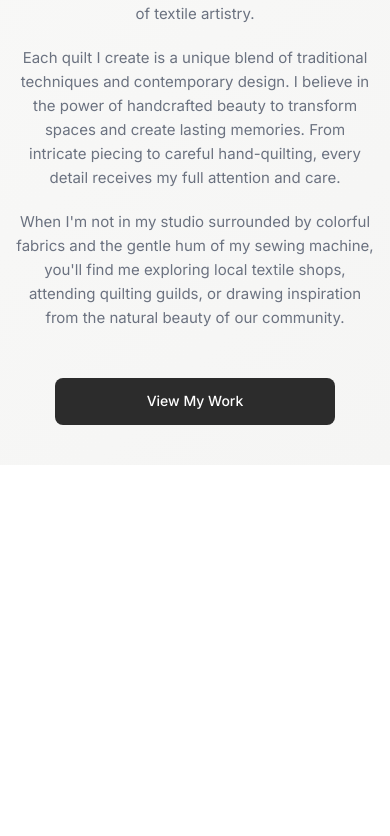
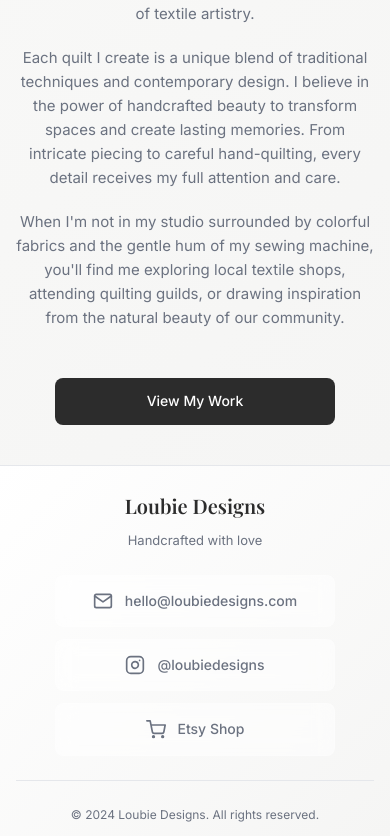
Before and after one commit to rhettbarton/loubie_designs, a React (Vite) app: page /about in a window 390 px wide. Shown: the part 730-1566 px from the top of the page. Before the commit the page ends 1195 px from the top, so only its background shows below. Built offline with nearby package versions, Linux system fonts and the light colour scheme.

Commit message:
add contact info footer

```diff
--- a/src/App.jsx
+++ b/src/App.jsx
@@ -1,6 +1,7 @@
 import React from 'react'
 import { BrowserRouter as Router, Routes, Route } from 'react-router-dom'
 import Navigation from './components/Navigation/Navigation'
+import Footer from './components/Footer/Footer'
 import Home from './pages/Home'
 import Portfolio from './pages/Portfolio'
 import About from './pages/About'
@@ -18,6 +19,7 @@ function App() {
             <Route path="/about" element={<About />} />
           </Routes>
         </main>
+        <Footer />
       </div>
     </Router>
   )
--- /dev/null
+++ b/src/components/Footer/Footer.css
@@ -0,0 +1,202 @@
+.footer {
+  background: linear-gradient(135deg, #ffffff 0%, var(--background-secondary) 100%);
+  border-top: 1px solid var(--border-light);
+  margin-top: auto;
+  width: 100%;
+}
+
+.footer-container {
+  max-width: 1200px;
+  margin: 0 auto;
+  padding: 40px 24px 20px;
+}
+
+.footer-content {
+  display: grid;
+  grid-template-columns: 1fr 2fr;
+  gap: 40px;
+  align-items: center;
+  margin-bottom: 32px;
+}
+
+.footer-brand {
+  text-align: left;
+}
+
+.footer-logo {
+  font-family: var(--font-heading);
+  font-size: 24px;
+  font-weight: 600;
+  color: var(--primary-color);
+  display: block;
+  margin-bottom: 8px;
+}
+
+.footer-tagline {
+  font-size: 14px;
+  color: var(--text-secondary);
+  margin: 0;
+  font-style: italic;
+}
+
+.footer-contact {
+  display: flex;
+  justify-content: flex-end;
+}
+
+.contact-links {
+  display: flex;
+  gap: 32px;
+  align-items: center;
+}
+
+.contact-link {
+  display: flex;
+  align-items: center;
+  gap: 12px;
+  text-decoration: none;
+  color: var(--text-secondary);
+  transition: all 0.3s ease;
+  padding: 12px 16px;
+  border-radius: 8px;
+  background: rgba(255, 255, 255, 0.5);
+  backdrop-filter: blur(10px);
+  border: 1px solid rgba(255, 255, 255, 0.2);
+}
+
+.contact-link:hover {
+  color: var(--primary-color);
+  background: rgba(255, 255, 255, 0.8);
+  transform: translateY(-2px);
+  box-shadow: var(--shadow-subtle);
+}
+
+.contact-icon {
+  display: flex;
+  align-items: center;
+  justify-content: center;
+  flex-shrink: 0;
+}
+
+.contact-icon svg {
+  width: 20px;
+  height: 20px;
+  transition: transform 0.3s ease;
+}
+
+.contact-link:hover .contact-icon svg {
+  transform: scale(1.1);
+}
+
+.contact-text {
+  font-size: 14px;
+  font-weight: 500;
+  white-space: nowrap;
+}
+
+.footer-bottom {
+  text-align: center;
+  padding-top: 24px;
+  border-top: 1px solid var(--border-light);
+}
+
+.copyright {
+  font-size: 12px;
+  color: var(--text-secondary);
+  margin: 0;
+}
+
+/* Responsive Design */
+@media (max-width: 968px) {
+  .footer-content {
+    grid-template-columns: 1fr;
+    gap: 32px;
+    text-align: center;
+  }
+
+  .footer-brand {
+    text-align: center;
+  }
+
+  .footer-contact {
+    justify-content: center;
+  }
+
+  .contact-links {
+    gap: 24px;
+  }
+}
+
+@media (max-width: 768px) {
+  .footer-container {
+    padding: 32px 16px 16px;
+  }
+
+  .footer-content {
+    gap: 24px;
+    margin-bottom: 24px;
+  }
+
+  .contact-links {
+    flex-direction: column;
+    gap: 16px;
+    width: 100%;
+  }
+
+  .contact-link {
+    justify-content: center;
+    padding: 16px 20px;
+    width: 100%;
+    max-width: 280px;
+  }
+
+  .contact-text {
+    font-size: 15px;
+  }
+}
+
+@media (max-width: 480px) {
+  .footer-container {
+    padding: 24px 16px 12px;
+  }
+
+  .footer-logo {
+    font-size: 20px;
+  }
+
+  .footer-tagline {
+    font-size: 13px;
+  }
+
+  .contact-links {
+    gap: 12px;
+  }
+
+  .contact-link {
+    padding: 14px 16px;
+  }
+
+  .contact-text {
+    font-size: 14px;
+  }
+}
+
+/* Subtle entrance animation */
+@keyframes fadeInUp {
+  from {
+    opacity: 0;
+    transform: translateY(20px);
+  }
+  to {
+    opacity: 1;
+    transform: translateY(0);
+  }
+}
+
+.footer-content {
+  animation: fadeInUp 0.6s ease-out;
+}
+
+.footer-bottom {
+  animation: fadeInUp 0.8s ease-out;
+}
--- /dev/null
+++ b/src/components/Footer/Footer.jsx
@@ -0,0 +1,78 @@
+import React from 'react'
+import './Footer.css'
+
+function Footer() {
+  return (
+    <footer className="footer">
+      <div className="footer-container">
+        <div className="footer-content">
+          <div className="footer-brand">
+            <span className="footer-logo">Loubie Designs</span>
+            <p className="footer-tagline">Handcrafted with love</p>
+          </div>
+
+          <div className="footer-contact">
+            <div className="contact-links">
+              {/* Email */}
+              <a
+                href="mailto:hello@loubiedesigns.com"
+                className="contact-link"
+                aria-label="Send us an email"
+              >
+                <div className="contact-icon">
+                  <svg width="24" height="24" viewBox="0 0 24 24" fill="none" xmlns="http://www.w3.org/2000/svg">
+                    <path d="M4 4H20C21.1 4 22 4.9 22 6V18C22 19.1 21.1 20 20 20H4C2.9 20 2 19.1 2 18V6C2 4.9 2.9 4 4 4Z" stroke="currentColor" strokeWidth="2" strokeLinecap="round" strokeLinejoin="round"/>
+                    <polyline points="22,6 12,13 2,6" stroke="currentColor" strokeWidth="2" strokeLinecap="round" strokeLinejoin="round"/>
+                  </svg>
+                </div>
+                <span className="contact-text">hello@loubiedesigns.com</span>
+              </a>
+
+              {/* Instagram */}
+              <a
+                href="https://instagram.com/loubiedesigns"
+                target="_blank"
+                rel="noopener noreferrer"
+                className="contact-link"
+                aria-label="Follow us on Instagram"
+              >
+                <div className="contact-icon">
+                  <svg width="24" height="24" viewBox="0 0 24 24" fill="none" xmlns="http://www.w3.org/2000/svg">
+                    <rect x="2" y="2" width="20" height="20" rx="5" ry="5" stroke="currentColor" strokeWidth="2"/>
+                    <path d="M16 11.37A4 4 0 1 1 12.63 8 4 4 0 0 1 16 11.37z" stroke="currentColor" strokeWidth="2"/>
+                    <line x1="17.5" y1="6.5" x2="17.51" y2="6.5" stroke="currentColor" strokeWidth="2" strokeLinecap="round"/>
+                  </svg>
+                </div>
+                <span className="contact-text">@loubiedesigns</span>
+              </a>
+
+              {/* Etsy */}
+              <a
+                href="https://etsy.com/shop/loubiedesigns"
+                target="_blank"
+                rel="noopener noreferrer"
+                className="contact-link"
+                aria-label="Visit our Etsy shop"
+              >
+                <div className="contact-icon">
+                  <svg width="24" height="24" viewBox="0 0 24 24" fill="none" xmlns="http://www.w3.org/2000/svg">
+                    <path d="M1 1h4l2.68 13.39a2 2 0 0 0 2 1.61h9.72a2 2 0 0 0 2-1.61L23 6H6" stroke="currentColor" strokeWidth="2" strokeLinecap="round" strokeLinejoin="round"/>
+                    <circle cx="9" cy="20" r="1" stroke="currentColor" strokeWidth="2" strokeLinecap="round" strokeLinejoin="round"/>
+                    <circle cx="20" cy="20" r="1" stroke="currentColor" strokeWidth="2" strokeLinecap="round" strokeLinejoin="round"/>
+                  </svg>
+                </div>
+                <span className="contact-text">Etsy Shop</span>
+              </a>
+            </div>
+          </div>
+        </div>
+
+        <div className="footer-bottom">
+          <p className="copyright">© 2024 Loubie Designs. All rights reserved.</p>
+        </div>
+      </div>
+    </footer>
+  )
+}
+
+export default Footer
```
